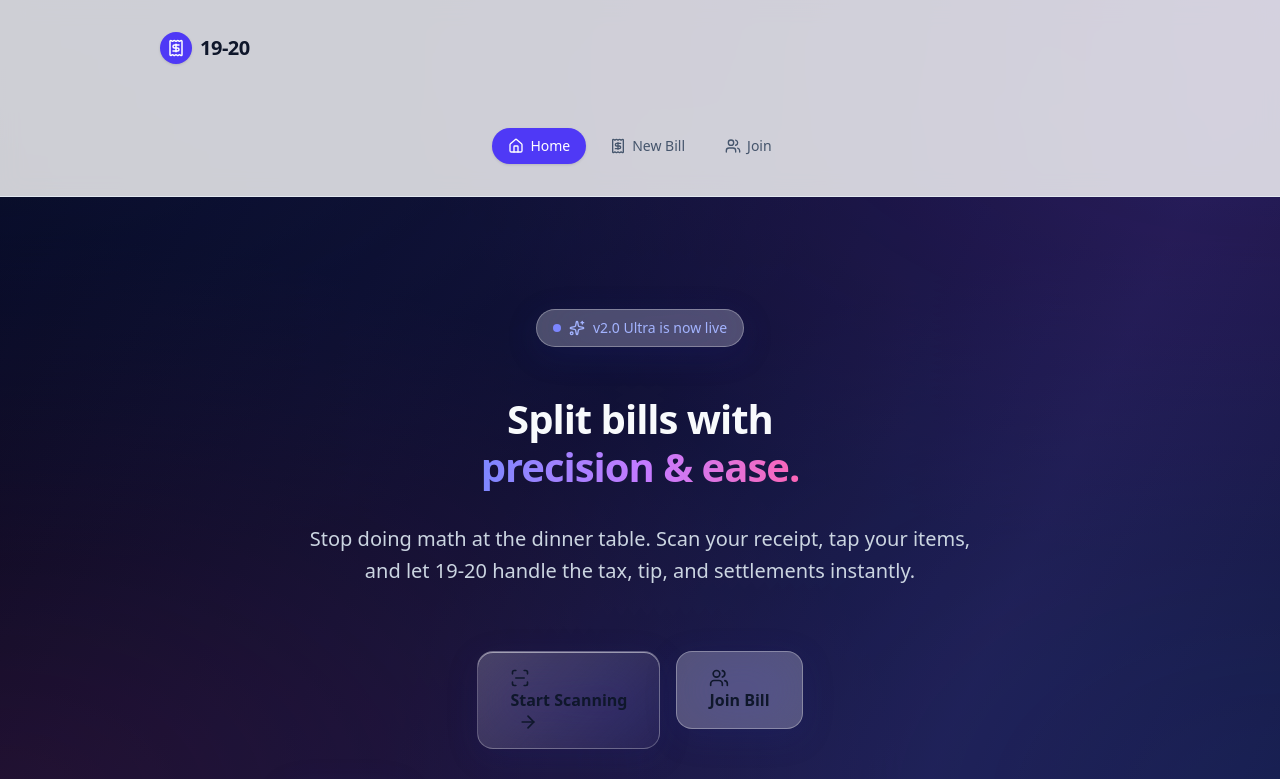
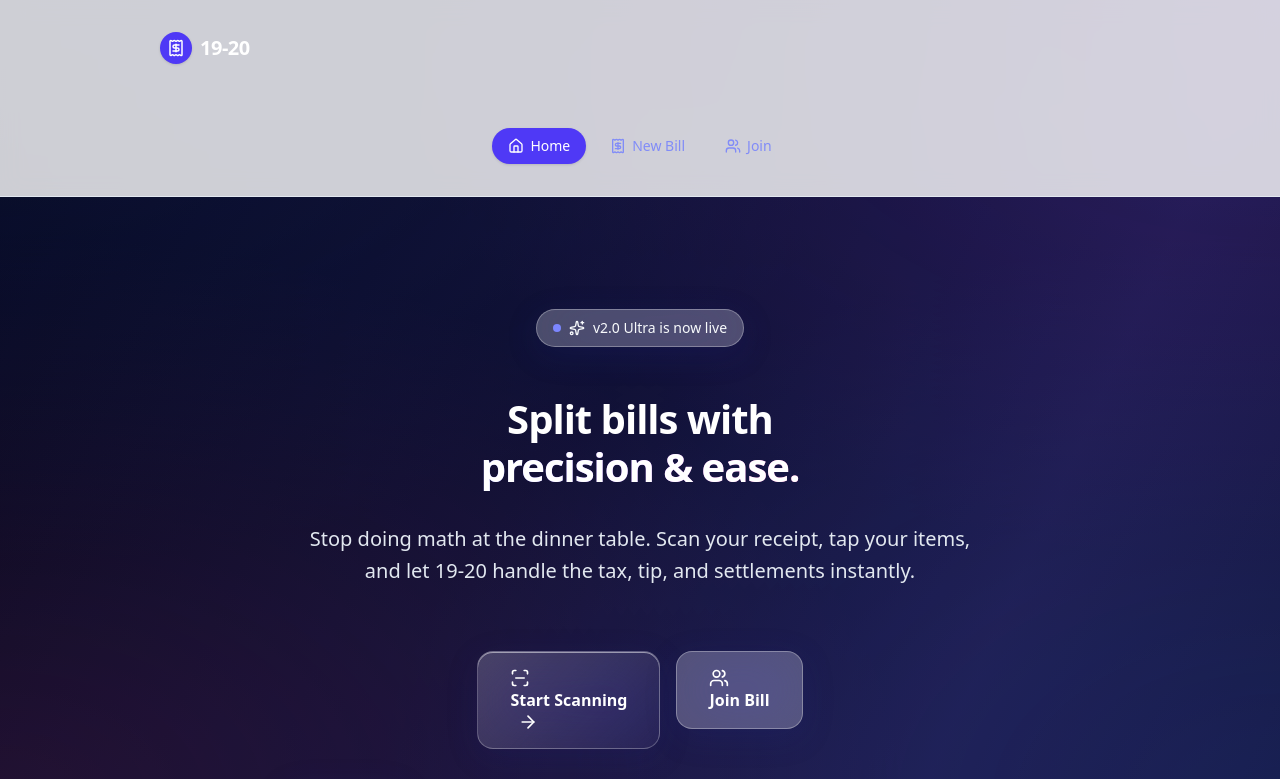
Before and after one commit to Luciferbomb/splitgravity, a Next.js app: page / in a window 1280 px wide. Shown: the top 779 px of the page. Built offline with nearby package versions, Linux system fonts and the light colour scheme.

Commit message:
Add text-fixes.css to ensure all text is visible on dark background

```diff
--- a/src/app/layout.tsx
+++ b/src/app/layout.tsx
@@ -2,6 +2,7 @@ import type { Metadata, Viewport } from 'next'
 import { Geist, Geist_Mono } from 'next/font/google'
 import './globals.css'
 import './glass.css'
+import './text-fixes.css'
 
 const geistSans = Geist({
   variable: '--font-geist-sans',
--- /dev/null
+++ b/src/app/text-fixes.css
@@ -0,0 +1,80 @@
+/* Text Visibility Overrides for Dark Theme */
+
+/* Ensure all headings are white */
+h1,
+h2,
+h3,
+h4,
+h5,
+h6 {
+    color: #ffffff !important;
+}
+
+/* Ensure all paragraphs are light */
+p {
+    color: #e2e8f0 !important;
+}
+
+/* Ensure all spans are visible */
+span {
+    color: inherit;
+}
+
+/* Labels should be light */
+label {
+    color: #cbd5e1 !important;
+}
+
+/* Input text should be white */
+input,
+textarea,
+select {
+    color: #ffffff !important;
+}
+
+input::placeholder,
+textarea::placeholder {
+    color: #94a3b8 !important;
+}
+
+/* Button text should be white */
+button {
+    color: #ffffff !important;
+}
+
+/* Link colors */
+a {
+    color: #818cf8 !important;
+}
+
+a:hover {
+    color: #a5b4fc !important;
+}
+
+/* Utility classes */
+.text-white {
+    color: #ffffff !important;
+}
+
+.text-light {
+    color: #e2e8f0 !important;
+}
+
+.text-muted-light {
+    color: #94a3b8 !important;
+}
+
+/* Override any dark text */
+.text-slate-900,
+.text-slate-800,
+.text-slate-700,
+.text-gray-900,
+.text-gray-800,
+.text-black {
+    color: #ffffff !important;
+}
+
+/* Ensure div content is visible */
+div {
+    color: inherit;
+}
```
